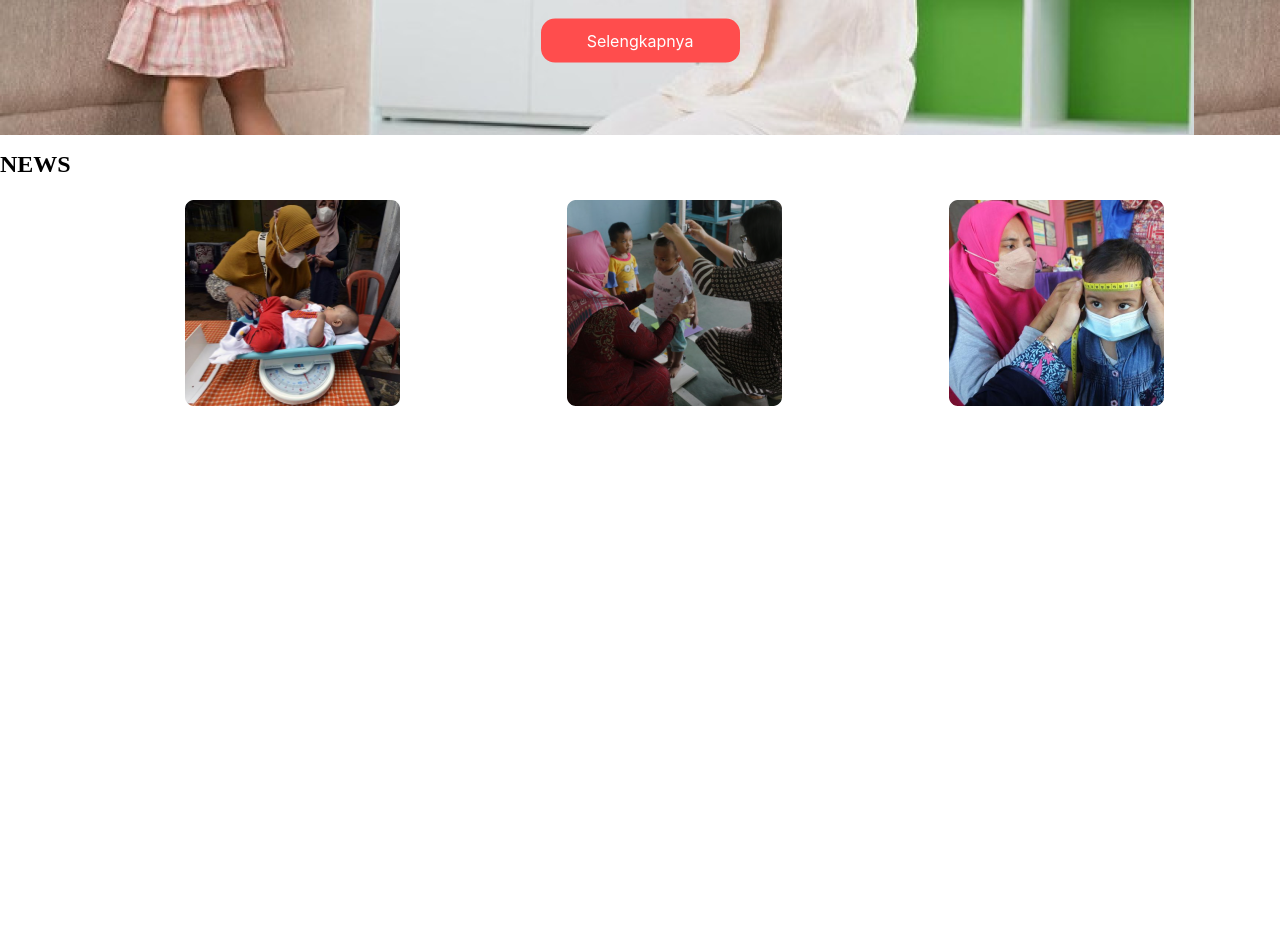
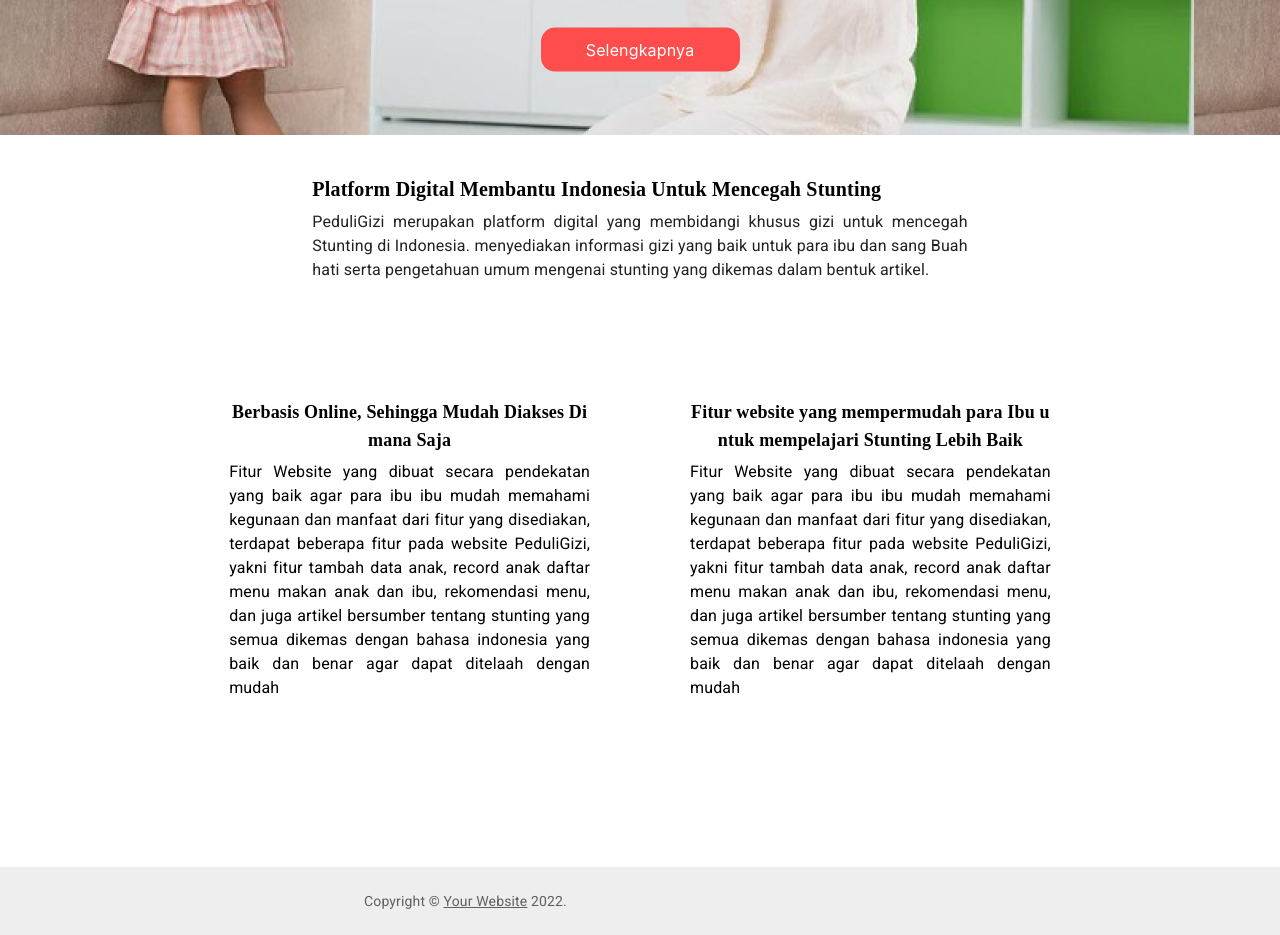
Before and after one commit to Gigih-FEHE4/PeduliGizi, a React (Create React App) app: page / in a window 1280 px wide. Shown: the part 420-1355 px from the top of the page. Before the commit the page ends 826 px from the top, so only its background shows below. Built offline with nearby package versions, Linux system fonts and the light colour scheme.

Commit message:
Adding description

```diff
--- a/src/App.css
+++ b/src/App.css
@@ -191,10 +191,10 @@ display: flex;
   box-sizing: content-box;
   border-color: transparent;
   background-color: white;
-  margin: 2% 0 0 35.5%;
+  margin: 2% 0 0 34.6%;
 position: absolute;
-width: 350px;
-height: 44px;
+width: 380px;
+height: 35px;
 
 
 background: #FFFFFF;
--- a/src/Components/Footer.js
+++ b/src/Components/Footer.js
@@ -1,23 +1,120 @@
-import React from "react";
+import * as React from 'react';
+import CssBaseline from '@mui/material/CssBaseline';
+import Box from '@mui/material/Box';
+import Typography from '@mui/material/Typography';
+import Container from '@mui/material/Container';
+import Link from '@mui/material/Link';
 
-class Footer extends React.Component {
-    render(){
-        return <footer id="footer">
-        <section class="service">
-                <h1 class="heading-service">NEWS</h1>
-        </section>
-        <section class="image">
-            <div class="card-image">
-            <img src="../images/beratbadan.png" alt="" width="215px" height="206px"></img>
-            </div>
-            <div class="card-image2">
-            <img src="../images/tinggibadan.png" alt="" width="215px" height="206px"></img>
-            </div>
-            <div class="card-image3">
-            <img src="../images/lingkarkepala.png" alt="" width="215px" height="206px"></img>
-            </div>
-        </section>
-</footer>;
-    }
+function Copyright() {
+  return (
+    <Typography variant="body2" color="text.secondary">
+      {'Copyright © '}
+      <Link color="inherit" href="https://mui.com/">
+        Your Website
+      </Link>{' '}
+      {new Date().getFullYear()}
+      {'.'}
+    </Typography>
+  );
 }
- export default Footer;
+
+export default function Footer() {
+  return (
+    <Box
+      sx={{
+        display: 'flex',
+        flexDirection: 'column',
+        minHeight: '100vh',
+      }}
+    >
+      <CssBaseline />
+      <Box component="div" sx={{
+        padding: "40px 24.4%",
+        textAlign: "justify"
+      }}>
+        <Typography sx={{
+                width: "100%",
+                height: "auto",
+                fontFamily: 'Rockwell',
+                fontStyle: "normal",
+                fontWeight: "700",
+                fontSize: "20px",
+                lineHeight: "28px",
+                alignItems: "center",
+                color: "#000000"}} gutterBottom>
+        Platform Digital Membantu Indonesia Untuk Mencegah Stunting
+        </Typography>
+        <Typography  gutterBottom>
+          {'PeduliGizi merupakan platform digital yang membidangi khusus gizi untuk mencegah Stunting di Indonesia. menyediakan informasi gizi yang baik untuk para ibu dan sang Buah hati serta pengetahuan umum mengenai stunting yang dikemas dalam bentuk artikel.'}
+        </Typography>
+      </Box>
+      <Box component="div" sx={{
+        display: "flex",
+        padding:"20px 14%"
+      }}>
+          <Box sx={{
+            width:"100%",
+            margin:"50px",
+          }}>
+            <Typography sx={{
+                width: "100%",
+                height: "auto",
+                fontFamily: 'Rockwell',
+                fontStyle: "normal",
+                fontWeight: "700",
+                fontSize: "18px",
+                lineHeight: "28px",
+                alignItems: "center",
+                color: "#000000",
+                wordBreak: "break-all",
+                textAlign: "center"}} gutterBottom>{`Berbasis Online, Sehingga Mudah Diakses Dimana Saja`}</Typography>
+            <Typography sx={{
+                width: "100%",
+                height: "auto",
+                color: "#000000",
+                textAlign: "justify"}} gutterBottom>{`Fitur Website yang dibuat secara pendekatan yang baik agar para ibu ibu mudah memahami kegunaan dan manfaat dari fitur yang disediakan, terdapat beberapa fitur pada website PeduliGizi, yakni fitur tambah data anak, record anak  daftar menu makan anak dan ibu, rekomendasi menu,  dan juga artikel bersumber tentang stunting yang semua dikemas dengan bahasa indonesia yang baik dan benar agar dapat ditelaah dengan mudah`}</Typography>
+
+          </Box>
+          <Box sx={{
+            width:"100%",
+            margin:"50px",
+          }}>
+            <Typography sx={{
+                width: "100%",
+                height: "auto",
+                fontFamily: 'Rockwell',
+                fontStyle: "normal",
+                fontWeight: "700",
+                fontSize: "18px",
+                lineHeight: "28px",
+                alignItems: "center",
+                color: "#000000",
+                wordBreak: "break-all",
+                textAlign: "center"}} gutterBottom>{`Fitur website yang mempermudah para Ibu untuk mempelajari Stunting Lebih Baik`}</Typography>
+            <Typography sx={{
+                width: "100%",
+                height: "auto",
+                color: "#000000",
+                textAlign: "justify"}} gutterBottom>{`Fitur Website yang dibuat secara pendekatan yang baik agar para ibu ibu mudah memahami kegunaan dan manfaat dari fitur yang disediakan, terdapat beberapa fitur pada website PeduliGizi, yakni fitur tambah data anak, record anak  daftar menu makan anak dan ibu, rekomendasi menu,  dan juga artikel bersumber tentang stunting yang semua dikemas dengan bahasa indonesia yang baik dan benar agar dapat ditelaah dengan mudah`}</Typography>
+
+          </Box>
+      </Box>
+      <Box
+        component="footer"
+        sx={{
+          py: 3,
+          px: 2,
+          mt: 'auto',
+          backgroundColor: (theme) =>
+            theme.palette.mode === 'light'
+              ? theme.palette.grey[200]
+              : theme.palette.grey[800],
+        }}
+      >
+        <Container maxWidth="sm">
+          <Copyright />
+        </Container>
+      </Box>
+    </Box>
+  );
+}
--- a/src/Components/Login.js
+++ b/src/Components/Login.js
@@ -91,7 +91,7 @@ export default function Login() {
                 </Link>
               </Grid>
               <Grid item>
-                <Link href="#" variant="body2">
+                <Link href="/signup" variant="body2">
                   {"Don't have an account? Sign Up"}
                 </Link>
               </Grid>
--- a/src/Components/Main.js
+++ b/src/Components/Main.js
@@ -5,7 +5,7 @@ class Main extends React.Component {
         return <main id="main">
 <div class="hero-image">
   <div class="hero-text">
-    <h1>Nutrition Information Website for Mother and Children to Prevent Stunting</h1>
+    <h1>Website Informasi Gizi Ibu dan Anak untuk Mencegah Stunting</h1>
 
     <a href="/#">Selengkapnya</a>
   </div>
```
